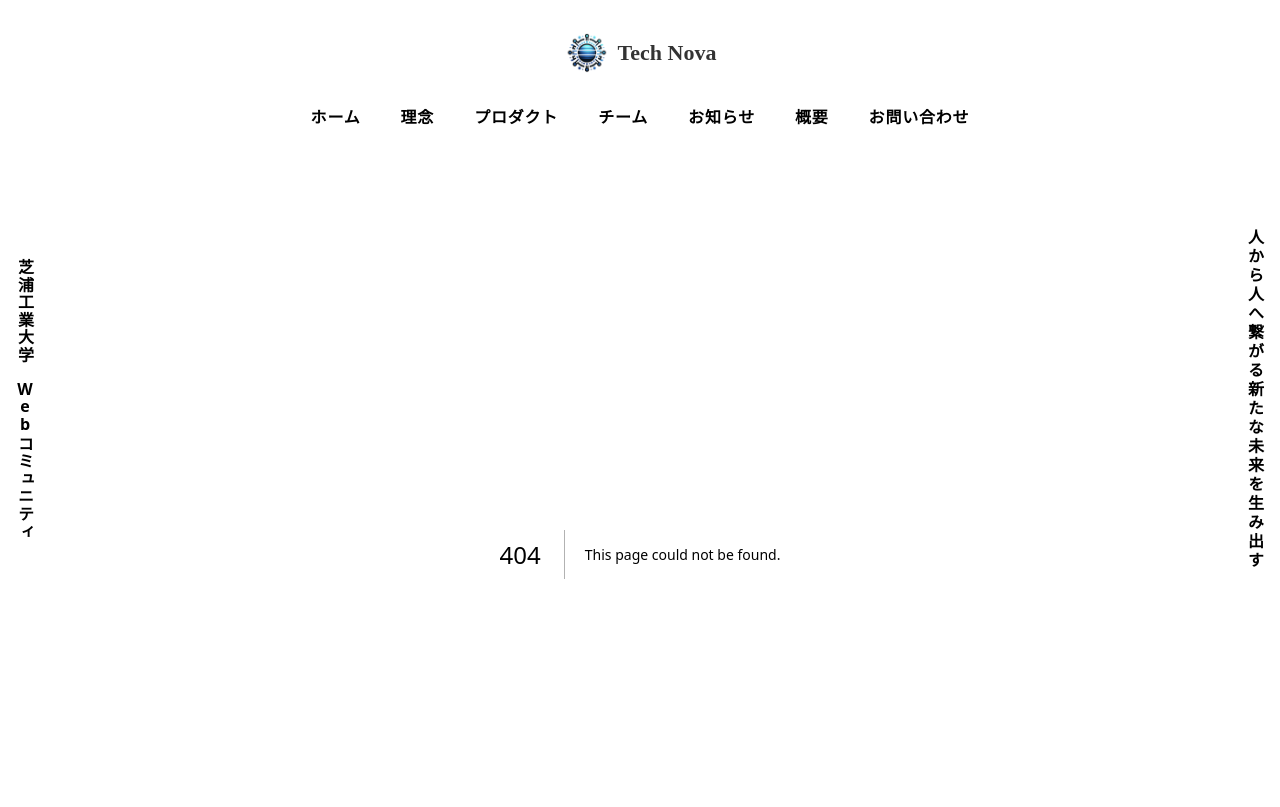
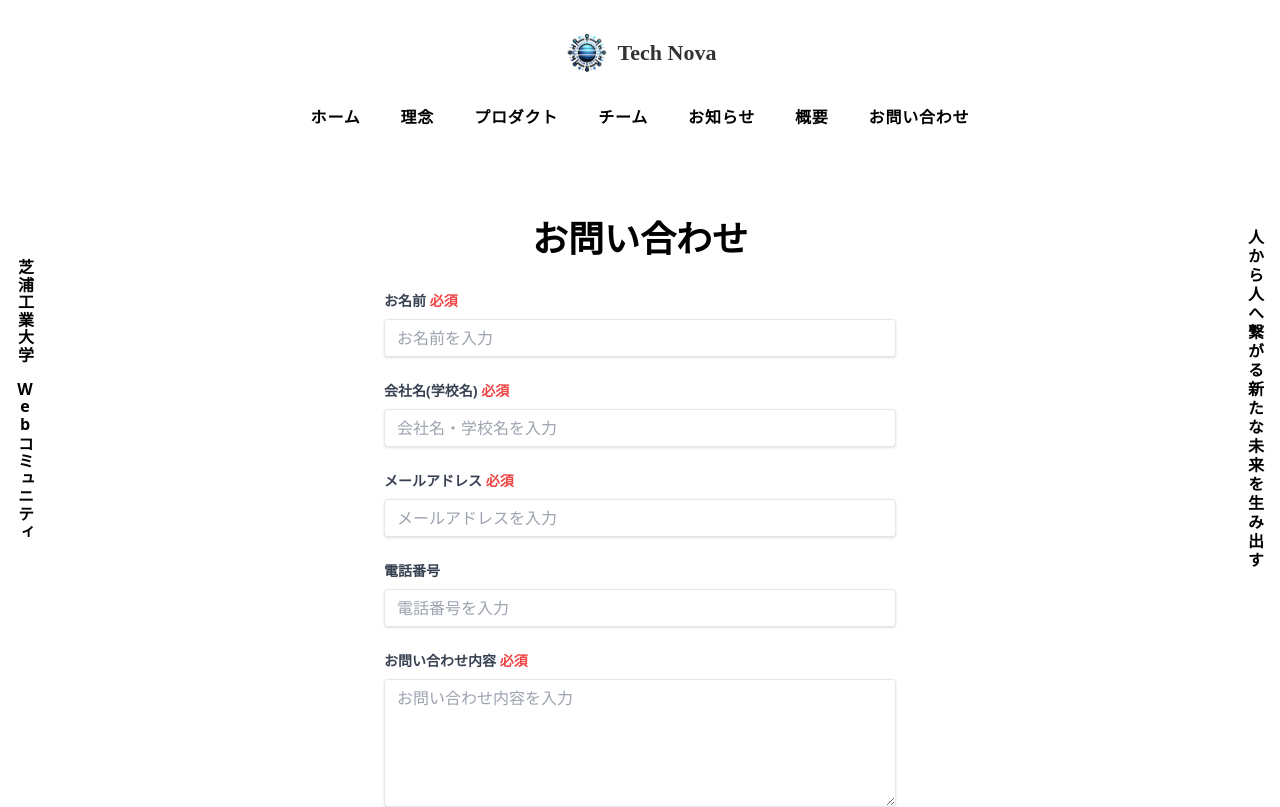
Before and after one commit to TechNovaJP/technova-web, a Next.js app: page /contact in a window 1280 px wide. Before the commit this address had no page. Shown: the top 807 px of the page. Built offline with nearby package versions, Linux system fonts and the light colour scheme.

Commit message:
contactpageの実装

```diff
--- /dev/null
+++ b/src/app/(show)/contact/page.tsx
@@ -0,0 +1,99 @@
+import React from "react";
+
+const ContactForm: React.FC = () => {
+  return (
+    <section className="flex flex-col items-center  py-16 pb-24 px-4 w-full">
+      <h2 className="sm:text-4xl text-3xl font-bold mb-8">お問い合わせ</h2>
+      <form
+        method="post"
+        action="https://tech-nova.form.newt.so/v1/IYCa0uBIZ"
+        className="w-full max-w-lg"
+      >
+        <div className="mb-6">
+          <label
+            className="block text-gray-700 text-sm font-bold mb-2"
+            htmlFor="name"
+          >
+            お名前 <span className="text-red-500">必須</span>
+          </label>
+          <input
+            type="text"
+            id="name"
+            placeholder="お名前を入力"
+            required
+            className="shadow appearance-none border rounded w-full py-2 px-3 text-gray-700 leading-tight focus:outline-none focus:shadow-outline"
+          />
+        </div>
+        <div className="mb-6">
+          <label
+            className="block text-gray-700 text-sm font-bold mb-2"
+            htmlFor="company"
+          >
+            会社名(学校名) <span className="text-red-500">必須</span>
+          </label>
+
+          <input
+            type="text"
+            id="company"
+            placeholder="会社名・学校名を入力"
+            required
+            className="shadow appearance-none border rounded w-full py-2 px-3 text-gray-700 leading-tight focus:outline-none focus:shadow-outline"
+          />
+        </div>
+        <div className="mb-6">
+          <label
+            className="block text-gray-700 text-sm font-bold mb-2"
+            htmlFor="email"
+          >
+            メールアドレス <span className="text-red-500">必須</span>
+          </label>
+          <input
+            type="email"
+            id="email"
+            placeholder="メールアドレスを入力"
+            required
+            className="shadow appearance-none border rounded w-full py-2 px-3 text-gray-700 leading-tight focus:outline-none focus:shadow-outline"
+          />
+        </div>
+        <div className="mb-6">
+          <label
+            className="block text-gray-700 text-sm font-bold mb-2"
+            htmlFor="phone"
+          >
+            電話番号
+          </label>
+          <input
+            type="tel"
+            id="phone"
+            placeholder="電話番号を入力"
+            className="shadow appearance-none border rounded w-full py-2 px-3 text-gray-700 leading-tight focus:outline-none focus:shadow-outline"
+          />
+        </div>
+        <div className="mb-6">
+          <label
+            className="block text-gray-700 text-sm font-bold mb-2"
+            htmlFor="message"
+          >
+            お問い合わせ内容 <span className="text-red-500">必須</span>
+          </label>
+          <textarea
+            id="message"
+            placeholder="お問い合わせ内容を入力"
+            required
+            className="shadow appearance-none border rounded w-full py-2 px-3 text-gray-700 leading-tight focus:outline-none focus:shadow-outline h-32"
+          />
+        </div>
+        <div className="flex items-center justify-between w-full">
+          <button
+            type="submit"
+            className="bg-blue-500 w-full  hover:bg-blue-700 text-white font-bold py-2 px-4 rounded focus:outline-none focus:shadow-outline"
+          >
+            送信
+          </button>
+        </div>
+      </form>
+    </section>
+  );
+};
+
+export default ContactForm;
```
